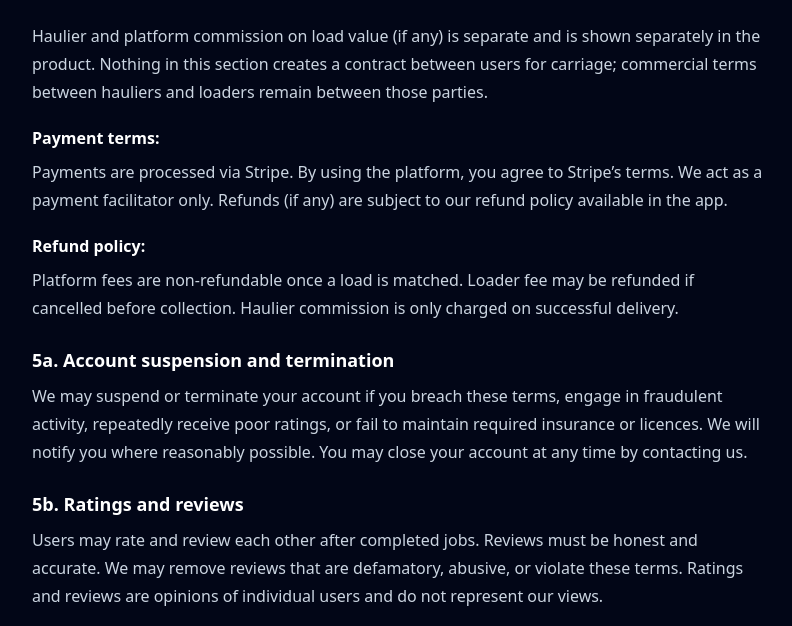
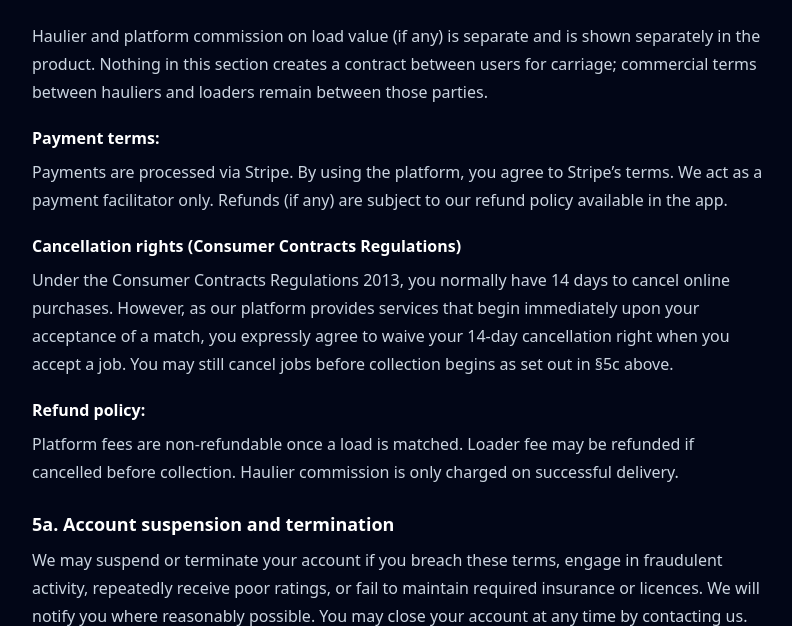
Before and after one commit to shakirqamardin/platoonix, a FastAPI app: page /terms in a window 1280 px wide. Shown: the part 1814-2440 px from the top of the page, without its empty margins (240-1032 px from the left). Run offline with FastAPI, Linux system fonts and the light colour scheme; parts of the project's set-up code (start-up, migrations or seed data) failed here and were passed over; some libraries are stand-ins or nearby versions.

Commit message:
Add 14-day cooling off waiver (Consumer Contracts Regulations)

```diff
--- a/app/templates/terms.html
+++ b/app/templates/terms.html
@@ -61,6 +61,8 @@
           <p class="mt-2">Haulier and platform commission on load value (if any) is separate and is shown separately in the product. Nothing in this section creates a contract between users for carriage; commercial terms between hauliers and loaders remain between those parties.</p>
           <h3 class="text-base font-semibold text-white mt-4 mb-2">Payment terms:</h3>
           <p>Payments are processed via Stripe. By using the platform, you agree to Stripe’s terms. We act as a payment facilitator only. Refunds (if any) are subject to our refund policy available in the app.</p>
+          <h3 class="text-base font-semibold text-white mt-4 mb-2">Cancellation rights (Consumer Contracts Regulations)</h3>
+          <p>Under the Consumer Contracts Regulations 2013, you normally have 14 days to cancel online purchases. However, as our platform provides services that begin immediately upon your acceptance of a match, you expressly agree to waive your 14-day cancellation right when you accept a job. You may still cancel jobs before collection begins as set out in §5c above.</p>
           <h3 class="text-base font-semibold text-white mt-4 mb-2">Refund policy:</h3>
           <p>Platform fees are non-refundable once a load is matched. Loader fee may be refunded if cancelled before collection. Haulier commission is only charged on successful delivery.</p>
         </section>
```
